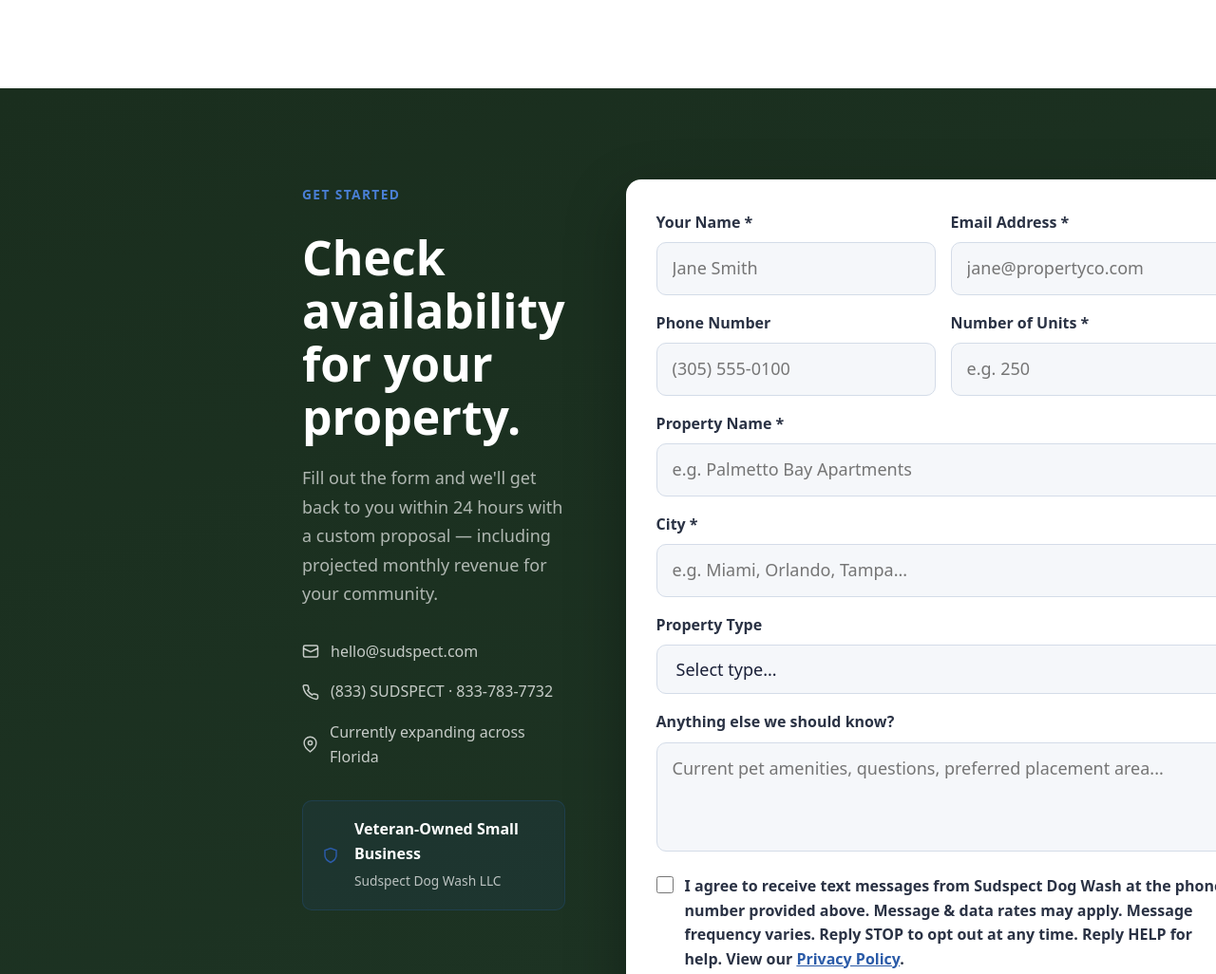
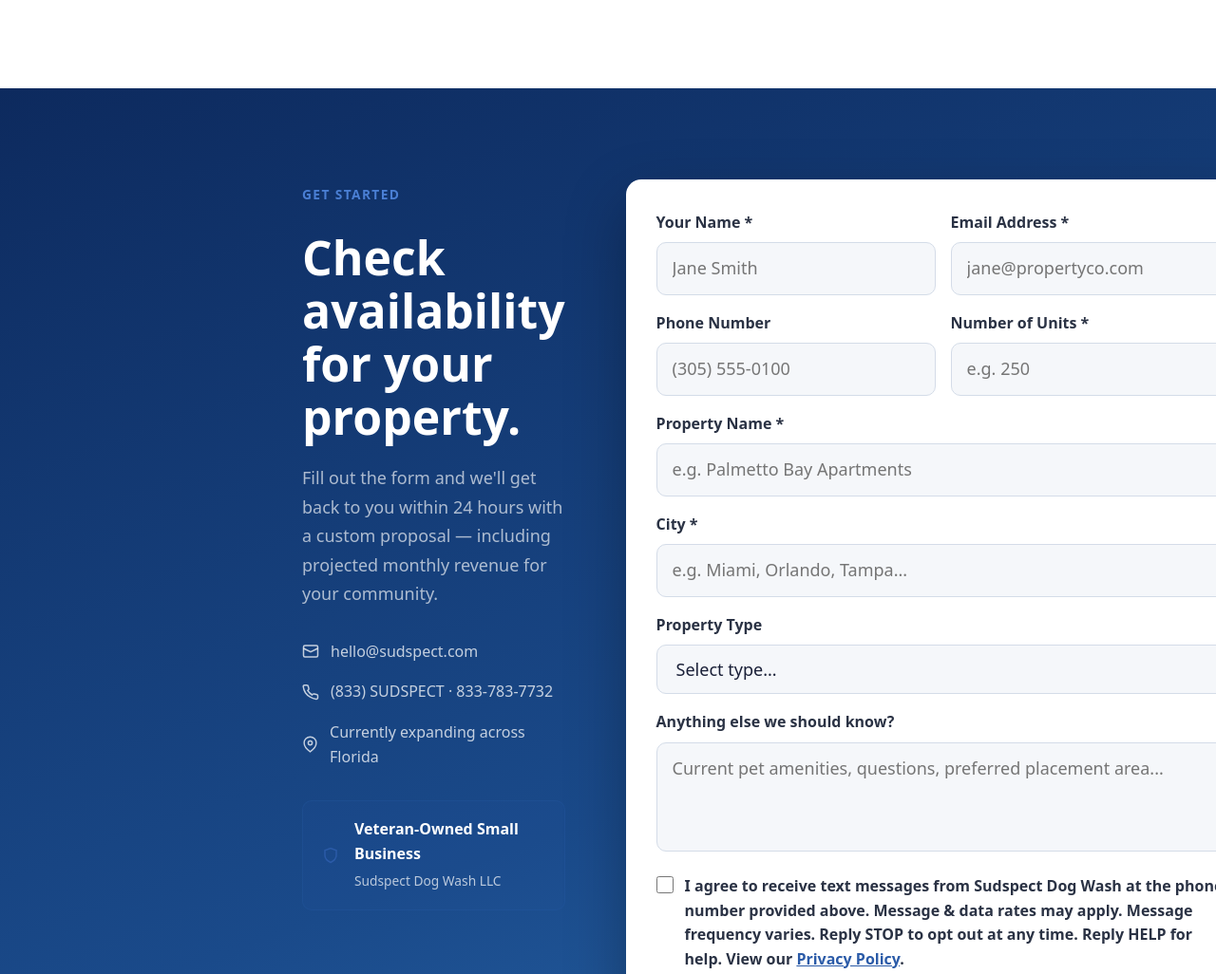
Before and after one commit to Sudspect/sudspect-landing, a website: page index.html in a window 1280 px wide. Shown: the part 5651-6677 px from the top of the page at 95% size. Drawn offline with Linux system fonts and the light colour scheme; a web font is replaced by a local one.

Commit message:
Fix: Update contact section from green to sky blue gradient

```diff
--- a/style.css
+++ b/style.css
@@ -215,7 +215,7 @@ summary::-webkit-details-marker { display: none; }
 .section { padding-block: clamp(var(--s16), 8vw, var(--s24)); }
 .section--dark { background: linear-gradient(160deg, #0f1e3d 0%, #162342 100%); }
 .section--gray { background: var(--gray-100); }
-.section--contact { background: linear-gradient(160deg, #1a2e1e 0%, #1e3525 100%); }
+.section--contact { background: linear-gradient(160deg, #0d2a5e 0%, #1a4a8a 60%, #2b6cb0 100%); }
 
 .section-header { text-align: center; max-width: 580px; margin-inline: auto; margin-bottom: clamp(var(--s10), 5vw, var(--s16)); }
 .section-label {
```
